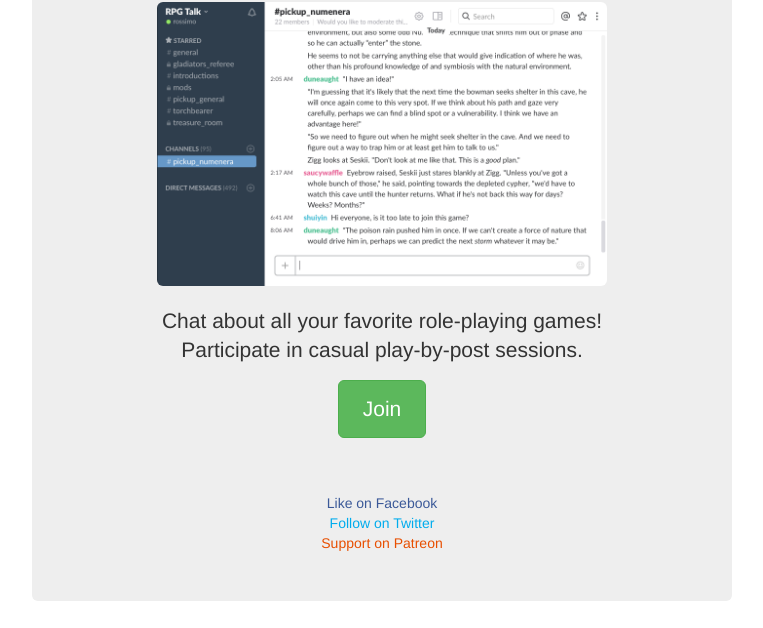
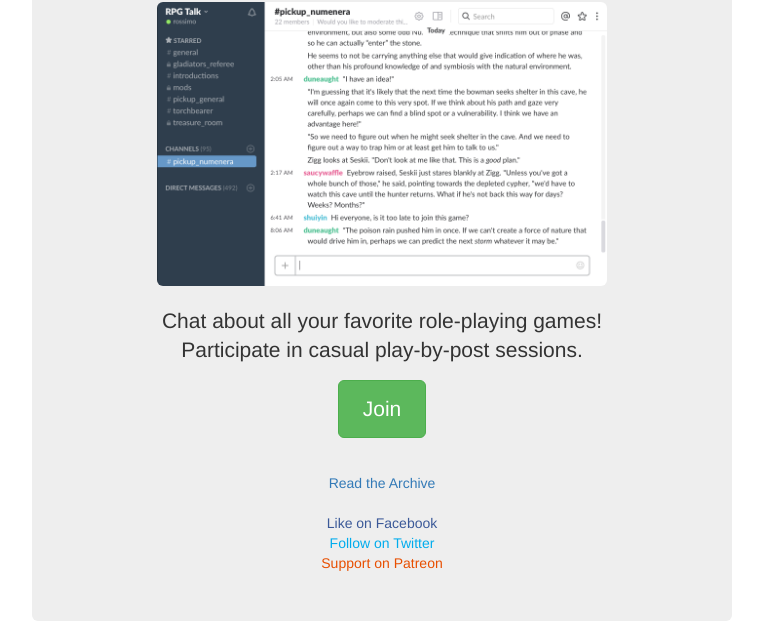
Before and after one commit to t-var-s/rpg_talk_site, a plain HTML site: page index.html in a window 1280 px wide. Shown: the part 165-793 px from the top of the page, without its empty margins (258-1021 px from the left). Drawn offline with nearby package versions, Linux system fonts and the light colour scheme.

Commit message:
Added archive link

```diff
--- a/index.html
+++ b/index.html
@@ -23,7 +23,8 @@
         <p>
           <a class="btn btn-lg btn-success" href="http://slack.rpg-talk.com" role="button">Join</a>
         </p>
-        <script async defer src="http://slack.rpg-talk.com/slackin.js"></script><br/><br/>
+        <script async defer src="http://slack.rpg-talk.com/slackin.js"></script><br/>
+        <a href="http://roleplayinggames.slackarchive.io/general/">Read the Archive</a><br/><br/>
         <a style="color: #3b5998" href="https://www.patreon.com/rpg_talk">Like on Facebook</a><br/>
         <a style="color: #00aced" href="https://www.patreon.com/rpg_talk">Follow on Twitter</a><br/>
         <a style="color: #E84F00" href="https://www.patreon.com/rpg_talk">Support on Patreon</a><br/>
```
